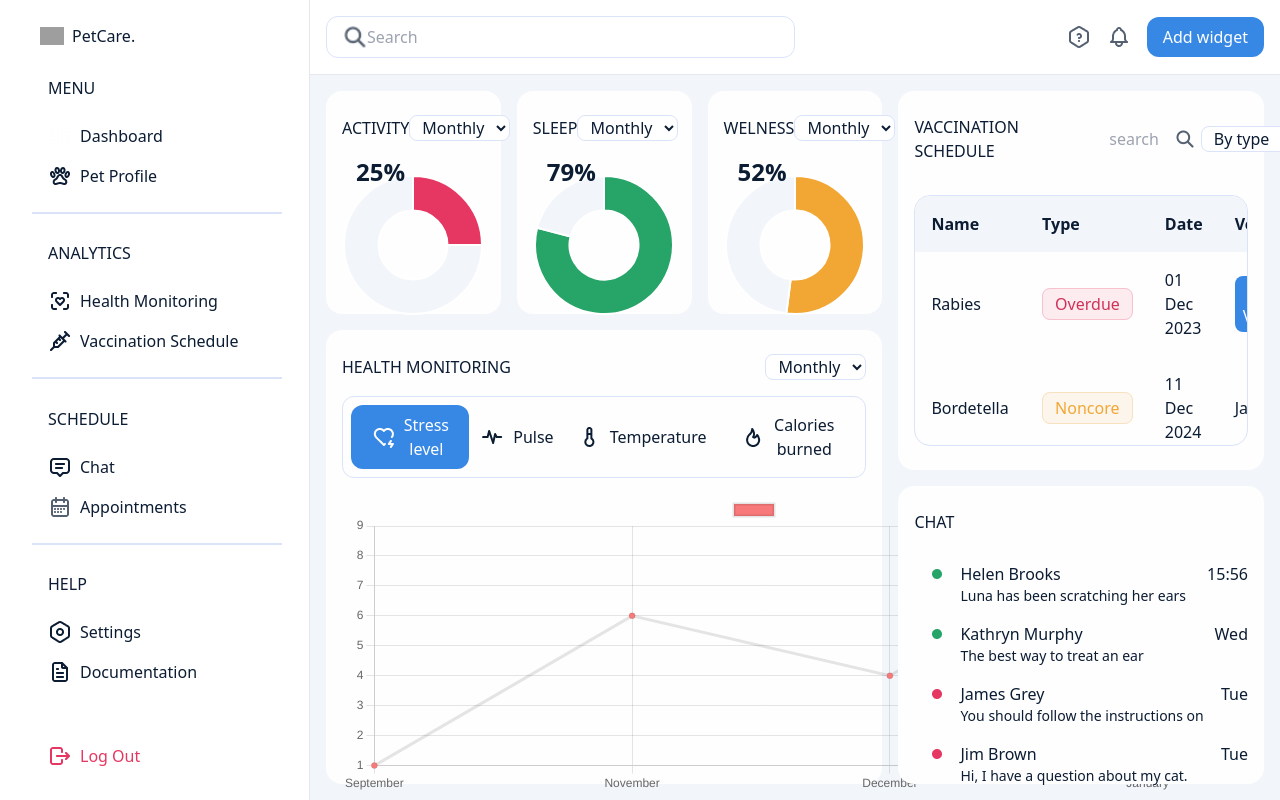
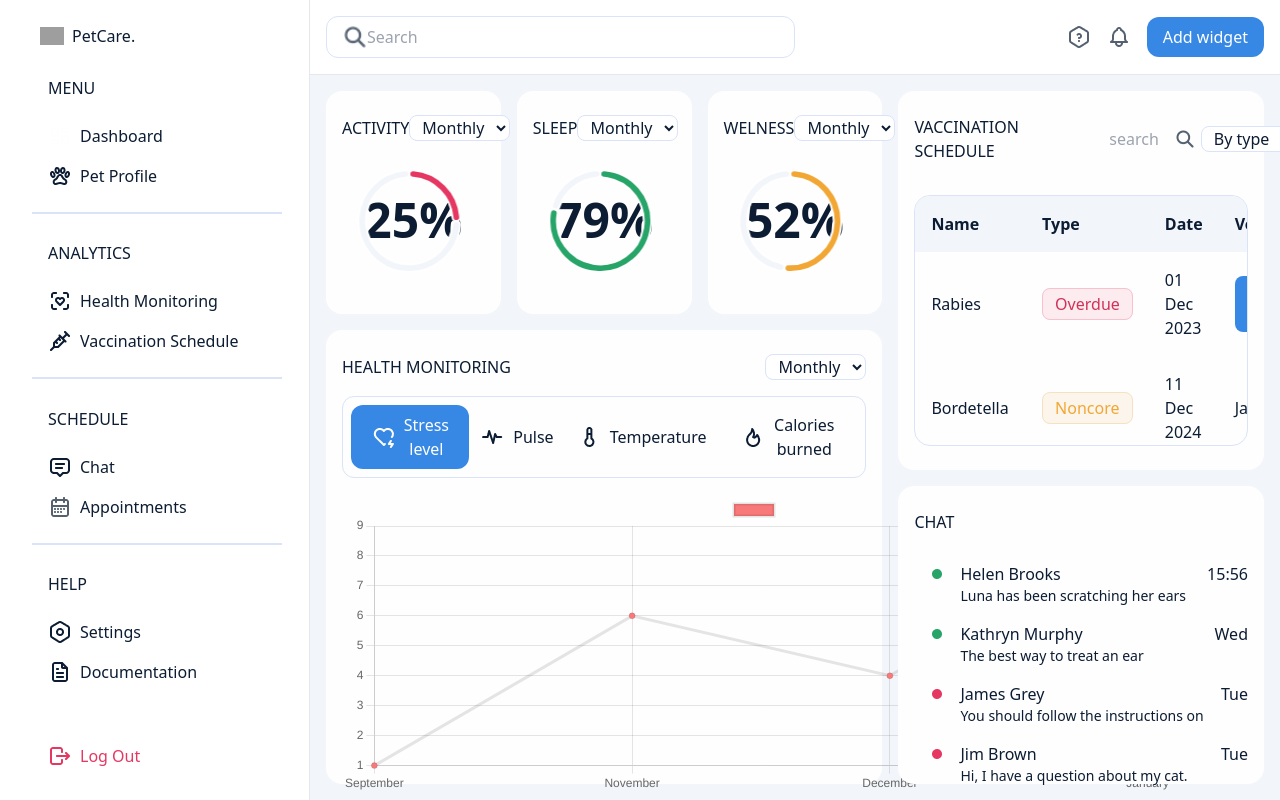
Before and after one commit to frandlc/dashboard-vue-challenge, a Vue app: page / in a window 1280 px wide. Both pictures are taken after typing "name@example.com", "Sample123" into the empty fields and a click on the button "SUBMIT". Shown: the top 800 px of the page. Built offline with nearby package versions, Linux system fonts and the light colour scheme; grey boxes are pictures that could not be loaded; a web font is replaced by a local one.

Commit message:
reactive buttons now manages the data well, better design in petProfile component

```diff
--- a/package.json
+++ b/package.json
@@ -8,7 +8,7 @@
 		"lint": "eslint . --ext .vue,.js,.jsx,.cjs,.mjs --fix --ignore-path .gitignore"
 	},
 	"dependencies": {
-		"chart.js": "^4.4.3",
+		"chart.js": "^3.8.2",
 		"vue": "^2.7.7",
 		"vue-chartjs": "^4.1.2",
 		"vue-router": "^3.5.4",
--- a/src/components/HealthMonitoring.vue
+++ b/src/components/HealthMonitoring.vue
@@ -25,7 +25,7 @@ ChartJS.register(
 export default {
 	data() {
 		return {
-			filter: "Monthly",
+			filter: "monthly",
 			chartOptions: {
 				responsive: true,
 				maintainAspectRatio: false,
@@ -57,13 +57,13 @@ export default {
 		takeChartDataLabels() {
 			const labels = this.healthData
 				.find((item) => item.tab.id === this.barIndex)
-				.data.map((item) => item.month);
+				.data[this.filter].map((item) => item.time);
 			return labels;
 		},
 		takeChartDataNumbers() {
 			const numbers = this.healthData
 				.find((item) => item.tab.id === this.barIndex)
-				.data.map((item) => item.number);
+				.data[this.filter].map((item) => item.number);
 			return numbers;
 		},
 		chartData() {
@@ -96,9 +96,9 @@ export default {
 				v-model="filter"
 				class="border rounded-lg border-gray-borders bg-white px-2"
 			>
-				<option value="Monthly" selected>Monthly</option>
-				<option value="Weekly">Weekly</option>
-				<option value="Daily">Daily</option>
+				<option value="monthly" selected>Monthly</option>
+				<option value="weekly">Weekly</option>
+				<option value="daily">Daily</option>
 			</select>
 		</div>
 		<div
--- a/src/components/PetProfile.vue
+++ b/src/components/PetProfile.vue
@@ -1,5 +1,5 @@
 <script>
-import { Doughnut } from "vue-chartjs/legacy";
+import { Doughnut } from "vue-chartjs";
 
 import {
 	Chart as ChartJS,
@@ -15,16 +15,28 @@ ChartJS.register(Title, Tooltip, Legend, ArcElement, CategoryScale);
 export default {
 	data() {
 		return {
-			filterActivity: "Monthly",
-			filterSleep: "Monthly",
-			filterWelness: "Monthly",
-			chartId: "doughnut-chart",
-			datasetIdKey: "label",
-			width: { default: 200 },
-			height: { default: 200 },
+			filterActivity: "monthly",
+			filterSleep: "monthly",
+			filterWelness: "monthly",
+			width: 200,
+			height: 200,
 			chartOptions: {
-				responsive: true,
-				maintainAspectRatio: false,
+				// responsive: true,
+				maintainAspectRatio: true,
+				// borderRadius: {
+				// 	outerStart: 10,
+				// 	outerEnd: 10,
+				// 	innerStart: 10,
+				// 	innerEnd: 10,
+				// },
+				borderRadius: 10,
+				color: "#F2F5FA",
+				cutout: "85%",
+				clip: false,
+			},
+			styles: {
+				maxWidth: "80%",
+				minHeight: "80%",
 			},
 		};
 	},
@@ -39,8 +51,9 @@ export default {
 					{
 						backgroundColor: ["#E53761", "#F2F5FA"],
 						data: [
-							this.profileData.activity,
-							100 - this.profileData.activity,
+							this.profileData.activity[this.filterActivity],
+							100 -
+								this.profileData.activity[this.filterActivity],
 						],
 					},
 				],
@@ -53,8 +66,8 @@ export default {
 					{
 						backgroundColor: ["#27A468", "#F2F5FA"],
 						data: [
-							this.profileData.sleep,
-							100 - this.profileData.sleep,
+							this.profileData.sleep[this.filterSleep],
+							100 - this.profileData.sleep[this.filterSleep],
 						],
 					},
 				],
@@ -67,8 +80,8 @@ export default {
 					{
 						backgroundColor: ["#F2A735", "#F2F5FA"],
 						data: [
-							this.profileData.welness,
-							100 - this.profileData.welness,
+							this.profileData.welness[this.filterWelness],
+							100 - this.profileData.welness[this.filterWelness],
 						],
 					},
 				],
@@ -85,80 +98,110 @@ export default {
 	<section
 		class="w-full h-full grid grid-rows-1 grid-cols-3 gap-4 bg-gray-bg"
 	>
-		<div class="bg-white-primary p-4 rounded-2xl py-6 relative">
-			<div class="w-full flex justify-between items-center mb-6">
+		<div
+			class="bg-white-primary p-4 rounded-2xl py-6 relative flex flex-col justify-between"
+		>
+			<div class="w-full flex justify-between items-center">
 				<h2 class="uppercase">Activity</h2>
 				<select
 					name="filterActivity"
 					v-model="filterActivity"
 					class="border rounded-lg border-gray-borders bg-white px-2"
 				>
-					<option value="Monthly" selected>Monthly</option>
-					<option value="Weekly">Weekly</option>
-					<option value="Daily">Daily</option>
+					<option value="monthly" selected>Monthly</option>
+					<option value="weekly">Weekly</option>
+					<option value="daily">Daily</option>
 				</select>
 			</div>
-			<div class="absolute top-[65px] left-[30px] text-2xl font-bold">
-				{{ profileData.activity + "%" }}
+			<div class="w-full h-4/5 relative">
+				<div
+					class="absolute top-1/2 left-1/2 transform -translate-x-1/2 -translate-y-1/2 text-5xl font-semibold"
+				>
+					{{ profileData.activity[filterActivity] + "%" }}
 				</div>
+				<div
+					class="absolute top-1/2 left-1/2 transform -translate-x-[53%] -translate-y-[53%] flex-1 w-full h-full flex justify-center items-center"
+				>
 					<Doughnut
 						:chartData="chartDataActivity"
-				:chart-options="chartOptions"
-				:chart-id="chartId"
-				:dataset-id-key="datasetIdKey"
+						:chartOptions="chartOptions"
+						chartId="activity"
 						:width="width"
 						:height="height"
+						:styles="styles"
 					/>
 				</div>
-		<div class="bg-white-primary p-4 rounded-2xl py-6 relative">
-			<div class="w-full flex justify-between items-center mb-6">
+			</div>
+		</div>
+		<div
+			class="bg-white-primary p-4 rounded-2xl py-6 relative flex flex-col justify-between"
+		>
+			<div class="w-full flex justify-between items-center">
 				<h2 class="uppercase">sleep</h2>
 				<select
 					name="filterSleep"
 					v-model="filterSleep"
 					class="border rounded-lg border-gray-borders bg-white px-2"
 				>
-					<option value="Monthly" selected>Monthly</option>
-					<option value="Weekly">Weekly</option>
-					<option value="Daily">Daily</option>
+					<option value="monthly" selected>Monthly</option>
+					<option value="weekly">Weekly</option>
+					<option value="daily">Daily</option>
 				</select>
 			</div>
-			<div class="absolute top-[65px] left-[30px] text-2xl font-bold">
-				{{ profileData.sleep + "%" }}
+			<div class="w-full h-4/5 relative">
+				<div
+					class="absolute top-1/2 left-1/2 transform -translate-x-1/2 -translate-y-1/2 text-5xl font-semibold"
+				>
+					{{ profileData.sleep[filterSleep] + "%" }}
 				</div>
+				<div
+					class="absolute top-1/2 left-1/2 transform -translate-x-[53%] -translate-y-[53%] flex-1 w-full h-full flex justify-center items-center"
+				>
 					<Doughnut
 						:chartData="chartDataSleep"
-				:chart-options="chartOptions"
-				:chart-id="chartId"
-				:dataset-id-key="datasetIdKey"
+						:chartOptions="chartOptions"
+						chartId="sleep"
 						:width="width"
 						:height="height"
+						:styles="styles"
 					/>
 				</div>
-		<div class="bg-white-primary p-4 rounded-2xl py-6 relative">
-			<div class="w-full flex justify-between items-center mb-6">
+			</div>
+		</div>
+		<div
+			class="bg-white-primary p-4 rounded-2xl py-6 relative flex flex-col justify-between"
+		>
+			<div class="w-full flex justify-between items-center">
 				<h2 class="uppercase">welness</h2>
 				<select
 					name="filterWelness"
 					v-model="filterWelness"
 					class="border rounded-lg border-gray-borders bg-white px-2"
 				>
-					<option value="Monthly" selected>Monthly</option>
-					<option value="Weekly">Weekly</option>
-					<option value="Daily">Daily</option>
+					<option value="monthly" selected>Monthly</option>
+					<option value="weekly">Weekly</option>
+					<option value="daily">Daily</option>
 				</select>
 			</div>
-			<div class="absolute top-[65px] left-[30px] text-2xl font-bold">
-				{{ profileData.welness + "%" }}
+			<div class="w-full h-4/5 relative">
+				<div
+					class="absolute top-1/2 left-1/2 transform -translate-x-1/2 -translate-y-1/2 text-5xl font-semibold"
+				>
+					{{ profileData.welness[filterWelness] + "%" }}
 				</div>
+				<div
+					class="absolute top-1/2 left-1/2 transform -translate-x-[53%] -translate-y-[53%] flex-1 w-full h-full flex justify-center items-center"
+				>
 					<Doughnut
 						:chartData="chartDataWelness"
-				:chart-options="chartOptions"
-				:chart-id="chartId"
-				:dataset-id-key="datasetIdKey"
+						:chartOptions="chartOptions"
+						chartId="welness"
 						:width="width"
 						:height="height"
+						:styles="styles"
 					/>
+				</div>
+			</div>
 		</div>
 	</section>
 </template>
--- a/src/constants/index.ts
+++ b/src/constants/index.ts
@@ -75,99 +75,271 @@ export const schedule = [
 ];
 
 export const petProfile = {
-	activity: 25,
-	sleep: 79,
-	welness: 52,
+	activity: {
+		daily: 75,
+		weekly: 50,
+		monthly: 25,
+	},
+	sleep: {
+		daily: 59,
+		weekly: 39,
+		monthly: 79,
+	},
+	welness: {
+		daily: 22,
+		weekly: 82,
+		monthly: 52,
+	},
 };
 
 export const HealthMonitoring = [
 	{
 		tab: { title: "Stress level", icon: heartIcon, id: 1 },
-		data: [
+		data: {
+			monthly: [
 				{
-				month: "September",
+					time: "September",
 					number: 1,
 				},
 				{
-				month: "November",
+					time: "November",
 					number: 6,
 				},
 
 				{
-				month: "December",
+					time: "December",
 					number: 4,
 				},
 				{
-				month: "January",
+					time: "January",
 					number: 9,
 				},
 			],
+			weekly: [
+				{
+					time: "Monday",
+					number: 9,
+				},
+				{
+					time: "Tuesday",
+					number: 4,
+				},
+
+				{
+					time: "Wednesday",
+					number: 6,
+				},
+				{
+					time: "Thursday",
+					number: 1,
+				},
+			],
+			daily: [
+				{
+					time: "06:00",
+					number: 6,
+				},
+				{
+					time: "12:00",
+					number: 9,
+				},
+
+				{
+					time: "18:00",
+					number: 1,
+				},
+				{
+					time: "00:00",
+					number: 4,
+				},
+			],
+		},
 	},
 	{
 		tab: { title: "Pulse", icon: pulseIcon, id: 2 },
-		data: [
+		data: {
+			monthly: [
 				{
-				month: "September",
+					time: "September",
 					number: 9,
 				},
 				{
-				month: "November",
+					time: "November",
 					number: 3,
 				},
 
 				{
-				month: "December",
+					time: "December",
 					number: 5,
 				},
 				{
-				month: "January",
+					time: "January",
+					number: 7,
+				},
+			],
+			weekly: [
+				{
+					time: "Monday",
+					number: 7,
+				},
+				{
+					time: "Tuesday",
+					number: 5,
+				},
+
+				{
+					time: "Wednesday",
+					number: 3,
+				},
+				{
+					time: "Thursday",
+					number: 9,
+				},
+			],
+			daily: [
+				{
+					time: "06:00",
+					number: 3,
+				},
+				{
+					time: "12:00",
+					number: 9,
+				},
+
+				{
+					time: "18:00",
+					number: 5,
+				},
+				{
+					time: "00:00",
 					number: 7,
 				},
 			],
 		},
+	},
 	{
 		tab: { title: "Temperature", icon: temperatureIcon, id: 3 },
-		data: [
+		data: {
+			monthly: [
 				{
-				month: "September",
+					time: "September",
 					number: 7,
 				},
 				{
-				month: "November",
+					time: "November",
 					number: 4,
 				},
 
 				{
-				month: "December",
+					time: "December",
 					number: 2,
 				},
 				{
-				month: "January",
+					time: "January",
+					number: 1,
+				},
+			],
+			weekly: [
+				{
+					time: "Monday",
+					number: 1,
+				},
+				{
+					time: "Tuesday",
+					number: 2,
+				},
+
+				{
+					time: "Wednesday",
+					number: 4,
+				},
+				{
+					time: "Thursday",
+					number: 7,
+				},
+			],
+			daily: [
+				{
+					time: "06:00",
+					number: 4,
+				},
+				{
+					time: "12:00",
+					number: 7,
+				},
+
+				{
+					time: "18:00",
+					number: 2,
+				},
+				{
+					time: "00:00",
 					number: 1,
 				},
 			],
 		},
+	},
 	{
 		tab: { title: "Calories burned", icon: caloriesIcon, id: 4 },
-		data: [
+		data: {
+			monthly: [
 				{
-				month: "September",
+					time: "September",
 					number: 7,
 				},
 				{
-				month: "November",
+					time: "November",
 					number: 3,
 				},
 
 				{
-				month: "December",
+					time: "December",
 					number: 9,
 				},
 				{
-				month: "January",
+					time: "January",
 					number: 5,
 				},
 			],
+			weekly: [
+				{
+					time: "Monday",
+					number: 5,
+				},
+				{
+					time: "Tuesday",
+					number: 9,
+				},
+
+				{
+					time: "Wednesday",
+					number: 3,
+				},
+				{
+					time: "Thursday",
+					number: 7,
+				},
+			],
+			daily: [
+				{
+					time: "06:00",
+					number: 3,
+				},
+				{
+					time: "12:00",
+					number: 7,
+				},
+
+				{
+					time: "18:00",
+					number: 9,
+				},
+				{
+					time: "00:00",
+					number: 5,
+				},
+			],
+		},
 	},
 ];
 
--- a/src/store/modules.js/dataModule.js
+++ b/src/store/modules.js/dataModule.js
@@ -11,7 +11,7 @@ export const dataModule = {
 		healthData: HealthMonitoring,
 		chatData: chat,
 		menu: navLinks,
-		appoitmentsData: schedule,
+		appointmentsData: schedule,
 		profileData: petProfile,
 	}),
 };
```
Also changed, not shown: src/components/VaccSchedule.vue (+25 -4 lines), 1 other file (tests, documents, lock files or other folders). Lines whose indentation alone changed are shown as unchanged.
